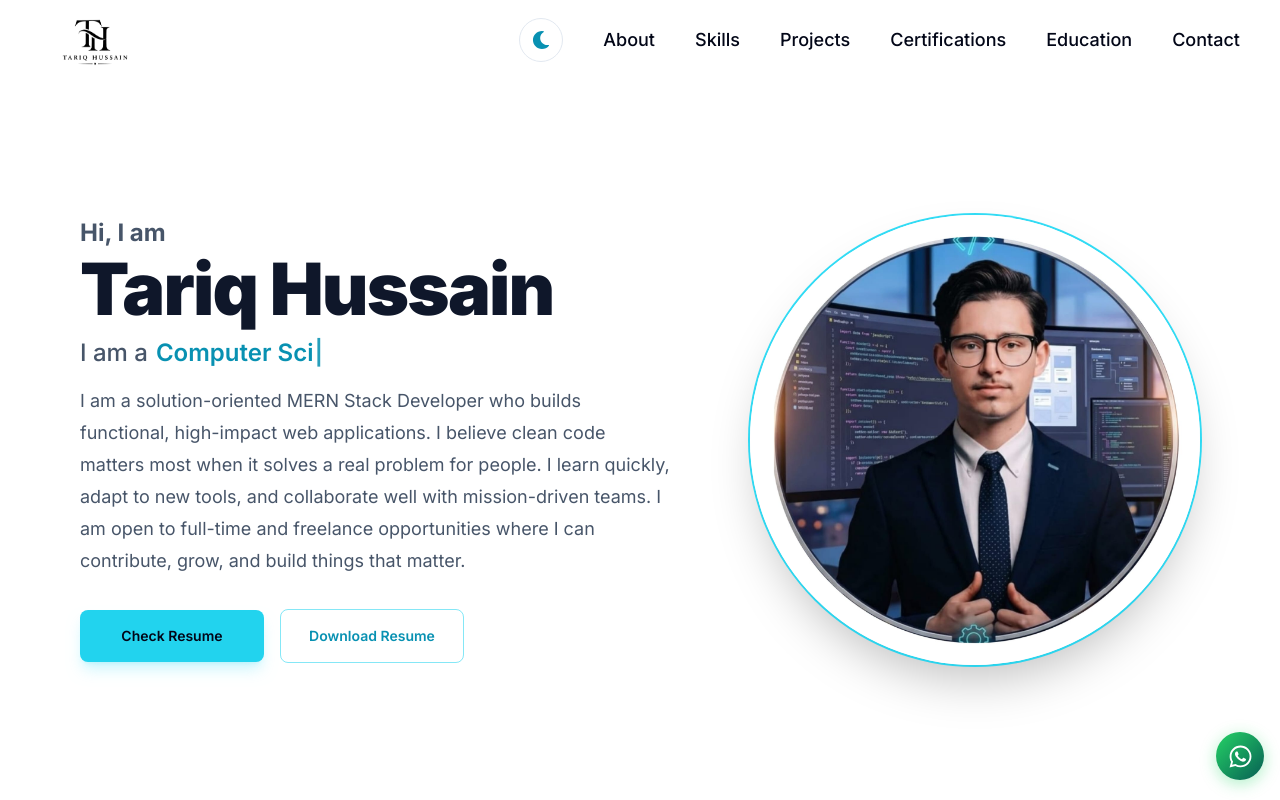
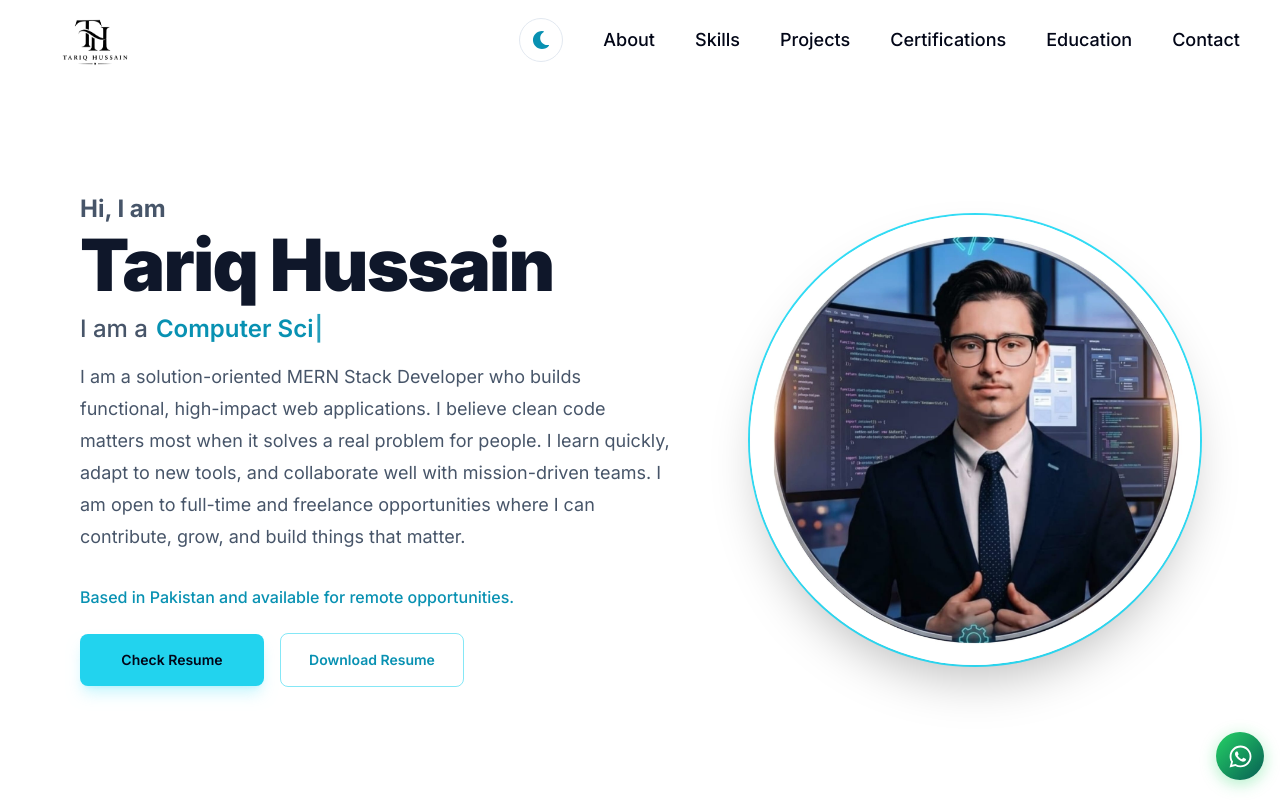
Before and after one commit to TariqTechie-dev/tariq-portfolio, a React (Vite) app: page / in a window 1280 px wide. Shown: the top 800 px of the page. Built offline with nearby package versions, Linux system fonts and the light colour scheme.

Commit message:
add remote availability message

```diff
--- a/src/components/sections/Hero.jsx
+++ b/src/components/sections/Hero.jsx
@@ -58,6 +58,10 @@ const Hero = () => {
             {Bio.description}
           </p>
 
+          <p className="mb-6 text-sm font-medium text-cyan-400 sm:text-base">
+            Based in Pakistan and available for remote opportunities.
+          </p>
+
           {/* Resume Action Buttons */}
           <div className="flex w-full max-w-sm flex-col items-center justify-center gap-3 sm:flex-row sm:gap-4 lg:justify-start">
             <a
```
